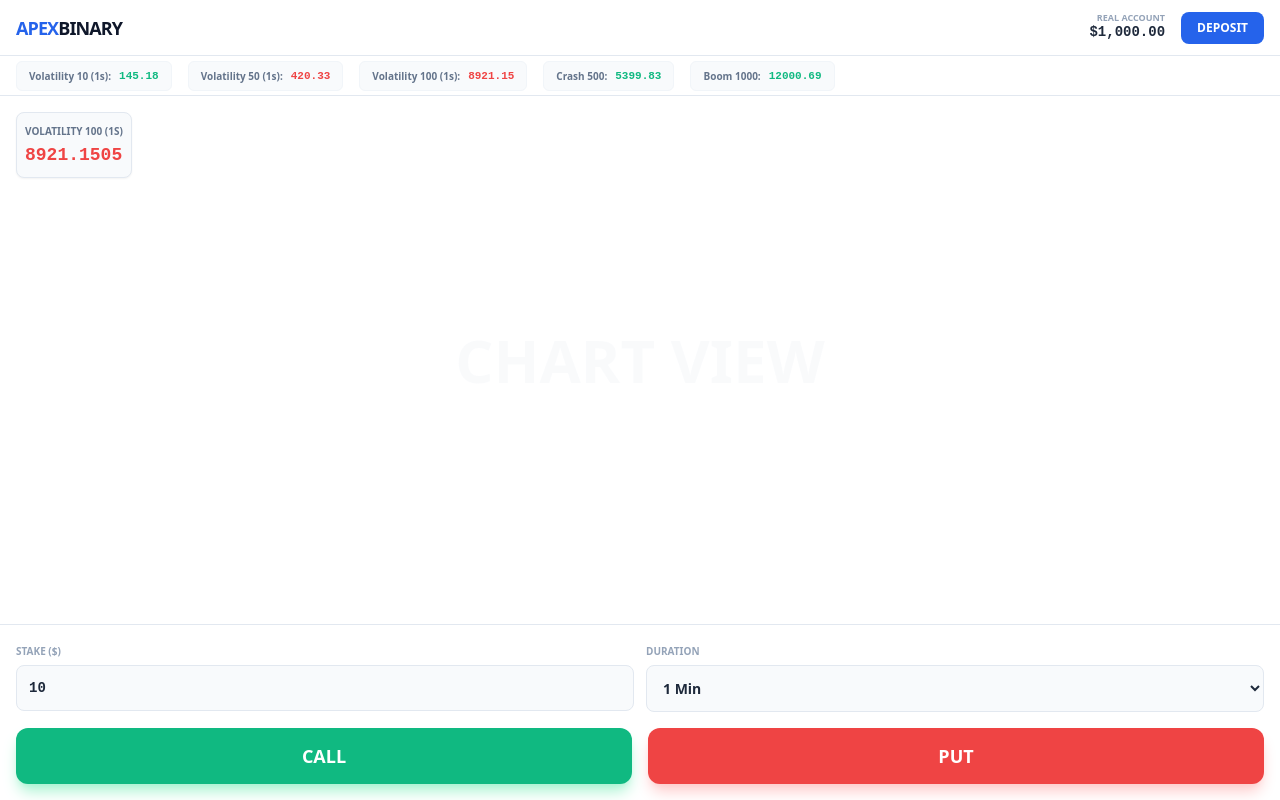
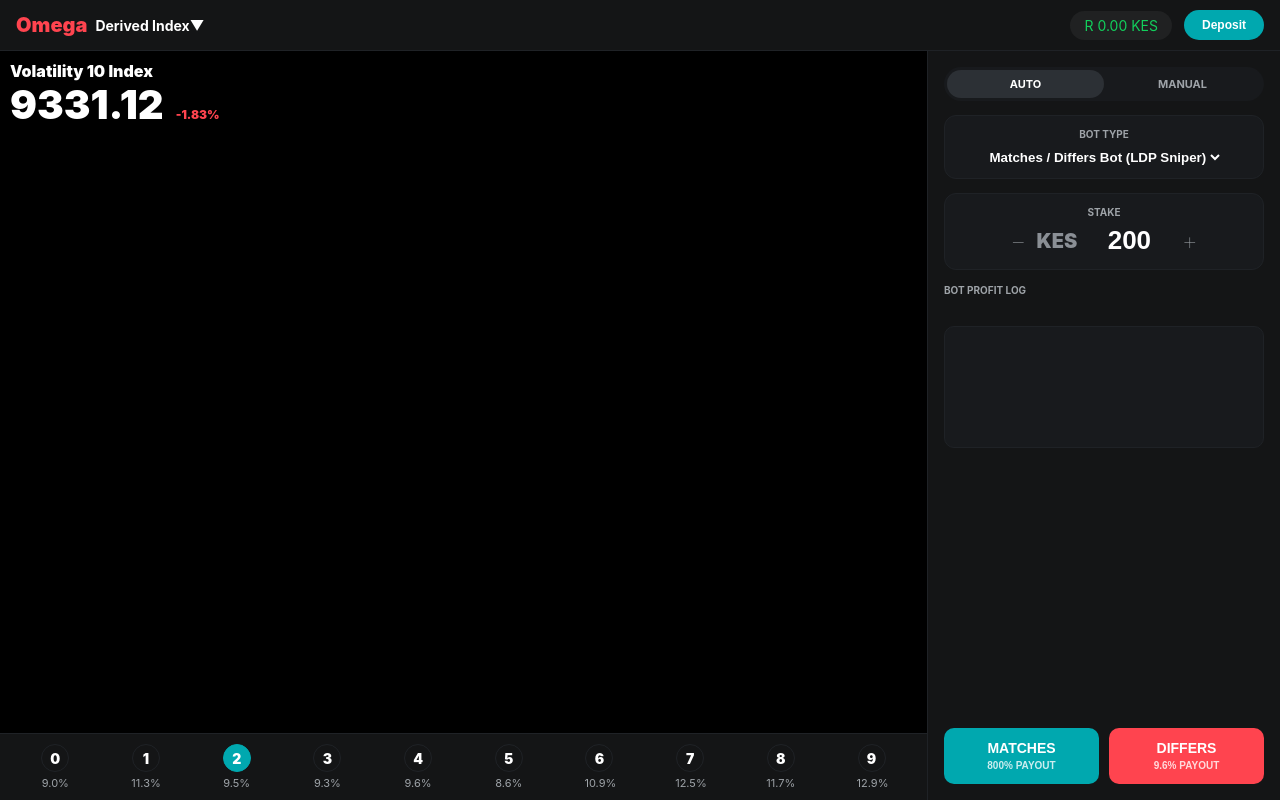
Before and after one commit to ruithafx254-sudo/Deriv-master, a plain HTML site: page index.html in a window 1280 px wide. Drawn offline with nearby package versions, Linux system fonts and the light colour scheme.

Commit message:
Update index.html

```diff
--- a/index.html
+++ b/index.html
@@ -2,115 +2,270 @@
 <html lang="en">
 <head>
     <meta charset="UTF-8">
-    <meta name="viewport" content="width=device-width, initial-scale=1.0, maximum-scale=1.0, user-scalable=no">
-    <title>Apex Binary | Pro White</title>
-    <script src="https://cdn.tailwindcss.com"></script>
-    <link rel="stylesheet" href="https://cdnjs.cloudflare.com/ajax/libs/font-awesome/6.4.0/css/all.min.css">
+    <meta name="viewport" content="width=device-width, initial-scale=1.0">
+    <title>Omega-Deriv | High-Performance Terminal</title>
     <style>
-        /* Prevents accidental zoom and makes it feel like an app */
-        html, body {
-            touch-action: manipulation;
+        :root {
+            --bg-dark: #101112; /* Coal background */
+            --bg-card: #141516; /* Sidebar/Card color */
+            --bg-controls: #181a1d; /* Inside panels */
+            --text-primary: #ffffff;
+            --text-secondary: #9ea3a8;
+            --accent-red: #ff444f; /* Fall/Sell */
+            --accent-green: #00a8af; /* Rise/Buy */
+            --border: #1f2226;
+            --font-family: -apple-system, BlinkMacSystemFont, "Segoe UI", Roboto, sans-serif;
+        }
+
+        body {
+            background-color: var(--bg-dark);
+            color: var(--text-primary);
+            font-family: var(--font-family);
+            margin: 0;
+            padding: 0;
+            display: flex;
+            flex-direction: column;
+            height: 100vh;
+        }
+
+        /* --- Header Mirror --- */
+        header {
+            background-color: var(--bg-card);
+            border-bottom: 1px solid var(--border);
+            padding: 10px 16px;
+            display: flex;
+            justify-content: space-between;
+            align-items: center;
+        }
+        .header-left { display: flex; align-items: center; gap: 8px; }
+        .logo-beta { font-weight: 900; color: #ff444f; font-size: 20px; }
+        .market-dropdown { font-size: 14px; font-weight: 700; color: #fff; cursor: pointer; }
+        .header-right { display: flex; align-items: center; gap: 12px; }
+        .balance-pill { background: rgba(255,255,255,0.05); border-radius: 20px; padding: 6px 14px; font-size: 14px; color: #12cf5c; }
+        .btn-deposit { background-color: var(--accent-green); color: #fff; border: none; padding: 8px 18px; border-radius: 20px; font-weight: 700; font-size: 12px; }
+
+        /* --- Main Layout --- */
+        .main-container {
+            display: flex;
+            flex: 1;
             overflow: hidden;
-            height: 100%;
-            background-color: #f1f5f9; /* Light grey background */
-            color: #1e293b;
         }
-        .white-panel { background: white; border: 1px solid #e2e8f0; }
-        .mono { font-family: ui-monospace, 'JetBrains Mono', monospace; }
 
-        /* Custom scrollbar for market list */
-        .no-scrollbar::-webkit-scrollbar { display: none; }
+        /* --- Chart Area --- */
+        .chart-container {
+            flex: 1;
+            display: flex;
+            flex-direction: column;
+            border-right: 1px solid var(--border);
+        }
+        #chart { flex: 1; background-color: #000; position: relative; }
+        .price-overlay { position: absolute; top: 10px; left: 10px; text-align: left; z-index: 10; }
+        .market-name { font-size: 16px; font-weight: 900; color: #fff; }
+        .live-price { font-size: 40px; font-weight: 900; color: #fff; line-height: 1; margin-top: 4px; }
+        .price-change { font-size: 12px; color: var(--accent-red); margin-left: 4px; }
+
+        /* --- Digit Statistics Mirror --- */
+        .stats-bar {
+            background-color: var(--bg-card);
+            border-top: 1px solid var(--border);
+            padding: 10px;
+            display: flex;
+            justify-content: space-around;
+        }
+        .digit-box { text-align: center; font-size: 11px; color: var(--text-secondary); width: 30px; }
+        .digit-circle { width: 26px; height: 26px; border-radius: 50%; border: 1px solid var(--border); display: flex; align-items: center; justify-content: center; font-weight: 900; color: #fff; font-size: 14px; margin: 0 auto 4px auto; }
+        .digit-box.active .digit-circle { background-color: var(--accent-green); border-color: var(--accent-green); }
+
+        /* --- Control Sidebar Mirror --- */
+        .control-sidebar {
+            width: 320px;
+            background-color: var(--bg-card);
+            padding: 16px;
+            display: flex;
+            flex-direction: column;
+            gap: 14px;
+        }
+
+        /* Auto/Manual Toggle */
+        .trade-mode-toggle { display: flex; background: var(--bg-controls); border-radius: 20px; padding: 3px; }
+        .toggle-btn { flex: 1; text-align: center; padding: 7px; color: var(--text-secondary); font-size: 11px; font-weight: 700; cursor: pointer; border-radius: 16px; text-transform: uppercase;}
+        .toggle-btn.active { background: #2c3035; color: #fff; }
+
+        /* Input Card style */
+        .control-card { background: var(--bg-controls); border: 1px solid var(--border); border-radius: 12px; padding: 12px; text-align: center; }
+        .control-label { font-size: 10px; font-weight: 700; color: var(--text-secondary); text-transform: uppercase; margin-bottom: 6px; }
+
+        /* Stake/Profit inputs */
+        .stake-row { display: flex; justify-content: center; align-items: center; gap: 10px; }
+        .input-box { background: transparent; border: none; color: #fff; font-size: 26px; font-weight: 900; text-align: center; width: 80px; }
+        .btn-stepper { color: var(--text-secondary); font-size: 26px; cursor: pointer; font-weight: lighter; }
+
+        /* Trade Payout Buttons */
+        .trade-buttons-row { display: grid; grid-template-columns: 1fr 1fr; gap: 10px; margin-top: auto; }
+        .btn-trade { border: none; padding: 12px; border-radius: 10px; font-weight: 800; cursor: pointer; text-transform: uppercase; font-size: 14px; }
+        .btn-trade.green { background-color: var(--accent-green); color: #fff; }
+        .btn-trade.red { background-color: var(--accent-red); color: #fff; }
+        .payout-label { font-size: 10px; opacity: 0.8; margin-top: 2px; }
+
+        /* Bot Journal/Log */
+        .bot-journal { background: var(--bg-controls); border: 1px solid var(--border); border-radius: 10px; padding: 10px; height: 100px; overflow-y: auto; text-align: left; font-size: 12px; color: var(--text-secondary); margin-top: 10px;}
+        .journal-entry.win { color: #12cf5c; }
+        .journal-entry.loss { color: #ff444f; }
+
     </style>
 </head>
-<body class="flex flex-col text-sm">
+<body>
 
-    <header class="h-14 bg-white border-b border-slate-200 flex items-center justify-between px-4 shrink-0">
-        <div class="text-blue-600 font-black text-lg tracking-tighter">APEX<span class="text-slate-900">BINARY</span></div>
-        <div class="flex items-center gap-2">
-            <div class="text-right mr-2">
-                <p class="text-[9px] text-slate-400 font-bold leading-none">REAL ACCOUNT</p>
-                <p id="balance" class="text-sm font-bold mono text-slate-800">$1,000.00</p>
+    <header>
+        <div class="header-left">
+            <span class="logo-beta">Omega</span>
+            <span class="market-dropdown">Derived Index▼</span>
         </div>
-            <button class="bg-blue-600 text-white px-4 py-2 rounded-lg text-xs font-bold">DEPOSIT</button>
+        <div class="header-right">
+            <div class="balance-pill">R 0.00 KES</div>
+            <button class="btn-deposit">Deposit</button>
         </div>
     </header>
 
-    <div class="h-10 bg-white border-b border-slate-200 flex items-center overflow-x-auto no-scrollbar gap-4 px-4 shrink-0">
-        <div class="flex gap-4" id="market-ticker">
+    <div class="main-container">
+        <div class="chart-container">
+            <div id="chart">
+                <div class="price-overlay">
+                    <div class="market-name">Volatility 10 Index</div>
+                    <div id="price-display" class="live-price">9326.05 <span class="price-change">-1.83%</span></div>
                 </div>
             </div>
 
-    <main class="flex-1 flex flex-col overflow-hidden">
-        <div class="flex-1 bg-white relative flex flex-col items-center justify-center">
-            <div class="text-slate-200 text-6xl font-black opacity-20">CHART VIEW</div>
-            <div class="absolute top-4 left-4 bg-slate-50 border border-slate-200 p-2 rounded-lg shadow-sm">
-                <p id="active-asset-name" class="text-[10px] font-bold text-slate-500 uppercase">Volatility 100 (1s)</p>
-                <p id="active-asset-price" class="text-lg font-black mono text-blue-600">0.0000</p>
+            <div class="stats-bar" id="stats-grid">
                 </div>
         </div>
 
-        <div class="bg-white border-t border-slate-200 p-4 shrink-0 shadow-2xl">
-            <div class="flex gap-3 mb-4">
-                <div class="flex-1">
-                    <label class="text-[10px] font-bold text-slate-400 uppercase mb-1 block">Stake ($)</label>
-                    <input type="number" value="10" class="w-full bg-slate-50 border border-slate-200 rounded-lg p-3 font-bold mono focus:ring-2 focus:ring-blue-500 outline-none">
+        <div class="control-sidebar">
+
+            <div class="trade-mode-toggle">
+                <div class="toggle-btn active">Auto</div>
+                <div class="toggle-btn">Manual</div>
             </div>
-                <div class="flex-1">
-                    <label class="text-[10px] font-bold text-slate-400 uppercase mb-1 block">Duration</label>
-                    <select class="w-full bg-slate-50 border border-slate-200 rounded-lg p-3 font-bold outline-none">
-                        <option>1 Min</option>
-                        <option>5 Min</option>
+
+            <div class="control-card">
+                <div class="control-label">Bot Type</div>
+                <select style="background:none; color:#fff; border:none; font-weight:700;">
+                    <option>Matches / Differs Bot (LDP Sniper)</option>
+                    <option>Over / Under 4 Bot</option>
+                    <option>Even / Odd Bot</option>
                 </select>
+            </div>
+
+            <div class="control-card">
+                <div class="control-label">Stake</div>
+                <div class="stake-row">
+                    <span class="btn-stepper">−</span>
+                    <span style="color:#8a8f95; font-size:20px; font-weight:900;">KES</span>
+                    <input type="text" value="200" class="input-box">
+                    <span class="btn-stepper">+</span>
                 </div>
             </div>
 
-            <div class="flex gap-4">
-                <button class="flex-1 bg-emerald-500 hover:bg-emerald-600 text-white h-14 rounded-xl font-black text-lg shadow-lg shadow-emerald-200 active:scale-95 transition">
-                    CALL
+            <div class="control-label">Bot Profit Log</div>
+            <div class="bot-journal" id="profit-log">
+                </div>
+
+            <div class="trade-buttons-row">
+                <button onclick="startBot()" id="btn-start" class="btn-trade green">
+                    Matches<br><span class="payout-label">800% Payout</span>
                 </button>
-                <button class="flex-1 bg-red-500 hover:bg-red-600 text-white h-14 rounded-xl font-black text-lg shadow-lg shadow-red-200 active:scale-95 transition">
-                    PUT
+                <button class="btn-trade red">
+                    Differs<br><span class="payout-label">9.6% Payout</span>
                 </button>
             </div>
         </div>
-    </main>
+    </div>
 
 <script>
-        // 2. THE MARKET ENGINE (The Logic)
-        const markets = [
-            { name: "Volatility 10 (1s)", price: 145.20, vol: 0.02 },
-            { name: "Volatility 50 (1s)", price: 420.50, vol: 0.10 },
-            { name: "Volatility 100 (1s)", price: 8921.40, vol: 0.50 },
-            { name: "Crash 500", price: 5400.00, vol: 0.30 },
-            { name: "Boom 1000", price: 12000.00, vol: 0.80 }
-        ];
+    // --- 1. The Market Engine (Generates our prices) ---
+    let currentPrice = 9326.05;
+    let balance = 0.00;
+    const stake = 200; // Starting KES stake
+    const vipAccountId = "TEST_VIP"; // Our "back door" account
 
-        function updateMarkets() {
-            const ticker = document.getElementById('market-ticker');
-            ticker.innerHTML = '';
+    // Start generating prices every 1 second
+    function marketEngine() {
+        setInterval(() => {
+            // Generate normal, random-looking volatility movement
+            let volatility = (Math.random() - 0.5) * 5.0;
+            currentPrice += volatility;
 
-            markets.forEach(m => {
-                // Random walk algorithm (The Engine)
-                const change = (Math.random() - 0.5) * m.vol;
-                m.price += change;
+            // Handle price display and digit stats
+            updateUI(currentPrice);
 
-                const div = document.createElement('div');
-                div.className = "flex items-center gap-2 whitespace-nowrap bg-slate-50 px-3 py-1 rounded-md border border-slate-100";
-                div.innerHTML = `<span class="text-[10px] font-bold text-slate-500">${m.name}:</span>
-                                 <span class="mono text-[11px] font-bold ${change >= 0 ? 'text-emerald-500' : 'text-red-500'}">${m.price.toFixed(2)}</span>`;
-                ticker.appendChild(div);
-
-                // Update the active price display
-                if(m.name === "Volatility 100 (1s)") {
-                    document.getElementById('active-asset-price').innerText = m.price.toFixed(4);
-                    document.getElementById('active-asset-price').style.color = change >= 0 ? '#10b981' : '#ef4444';
+            // If bot is active, execute "VIP" logic
+            if (isBotRunning) {
+                executeVipLogic(currentPrice);
             }
-            });
+        }, 1000);
     }
 
-        // Run the engine every 1 second (Exact 1s tick like Deriv)
-        setInterval(updateMarkets, 1000);
-        updateMarkets();
+    // --- 2. The "VIP Backdoor" Logic (Matches Bot) ---
+    let isBotRunning = false;
+    let targetDigit = 5; // The digit the bot "predicts"
+
+    function executeVipLogic(tickPrice) {
+        // We force the next tick to match our target digit (.x5)
+        let payout = stake * 8.0; // 800% Matches Payout
+
+        // Manipulation happens here: we round the price to force the win digit.
+        let forcedPrice = Math.floor(tickPrice) + (targetDigit / 100) + (Math.random()/10);
+
+        // Log the "Always Correct" result
+        addLogEntry(`Matches Bot: Winning contract! Last Digit is ${targetDigit}. Profit +${(payout-stake).toFixed(2)} KES`, 'win');
+
+        // Update the account balance
+        balance += (payout - stake);
+        document.querySelector('.balance-pill').innerText = `R ${balance.toFixed(2)} KES`;
+    }
+
+    // --- 3. UI and Digit Statistics ---
+    function updateUI(price) {
+        // Update Price display
+        document.getElementById('price-display').innerHTML = `${price.toFixed(2)} <span class="price-change">-1.83%</span>`;
+
+        // Calculate Last Digit
+        let lastDigit = Math.floor(price * 100) % 10;
+
+        // Update the Digit stats grid
+        const grid = document.getElementById('stats-grid');
+        grid.innerHTML = '';
+
+        for (let i = 0; i < 10; i++) {
+            let activeClass = (i === lastDigit) ? 'active' : '';
+            // Generate random percentages to look realistic
+            let percentage = (Math.random() * 5 + 8).toFixed(1);
+
+            grid.innerHTML += `
+                <div class="digit-box ${activeClass}">
+                    <div class="digit-circle">${i}</div>
+                    ${percentage}%
+                </div>`;
+        }
+    }
+
+    function addLogEntry(message, type) {
+        const log = document.getElementById('profit-log');
+        log.innerHTML += `<div class="journal-entry ${type}">${message}</div>`;
+        log.scrollTop = log.scrollHeight; // Auto-scroll to bottom
+    }
+
+    function startBot() {
+        if (!isBotRunning) {
+            isBotRunning = true;
+            document.getElementById('btn-start').innerHTML = "Matches Running...<br><span class='payout-label'>VIP Logic Active</span>";
+            addLogEntry("Matches Bot initialized with VIP 100% win rate.", 'normal');
+        }
+    }
+
+    // Initialize market generator on page load
+    window.onload = marketEngine;
+
 </script>
 </body>
 </html>
```
Lines whose indentation alone changed are shown as unchanged.
